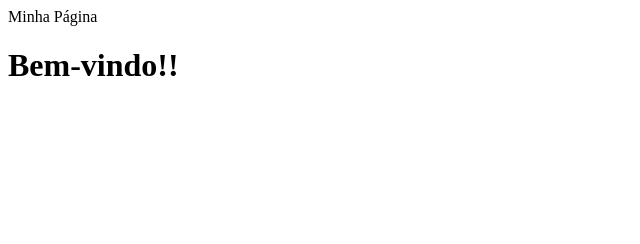
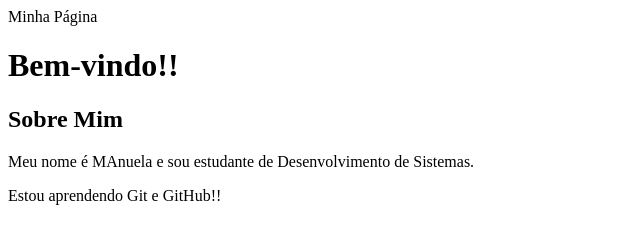
Before and after one commit to NunucaTeles0308/minha-pagina-pessoal, a plain HTML site: page index.html in a window 1280 px wide. Shown: the whole page, without its empty margins (0-640 px from the left). Drawn offline with Linux system fonts and the light colour scheme.

Commit message:
feat: adiciona seção sobre mim

```diff
--- a/index.html
+++ b/index.html
@@ -5,5 +5,10 @@
       <title>Minha Página</title>
   </head><body>
     <h1>Bem-vindo!!</h1>
+    <section id="sobre">
+      <h2>Sobre Mim</h2>
+      <p> Meu nome é MAnuela e sou estudante de Desenvolvimento de Sistemas.</p>
+      <p>Estou aprendendo Git e GitHub!!</p>
+    </section>
   </body>
 </html>
```
